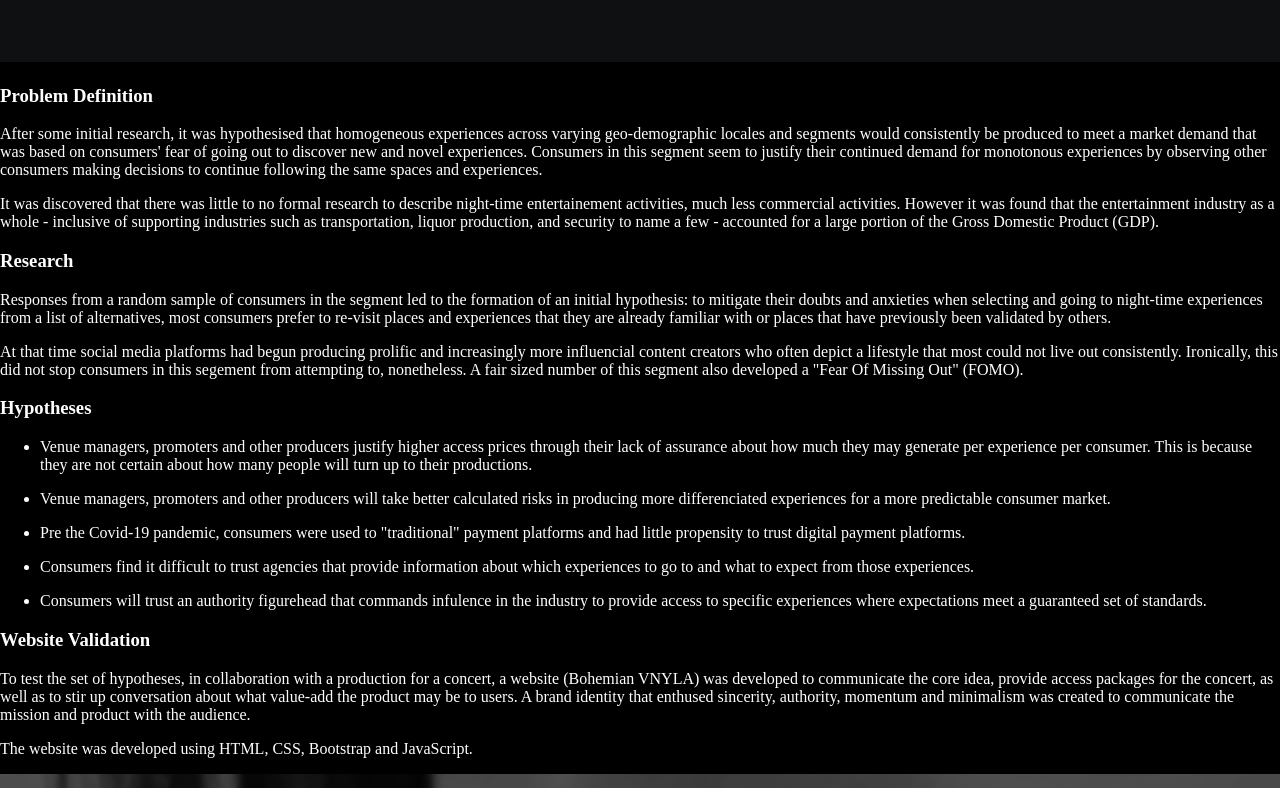
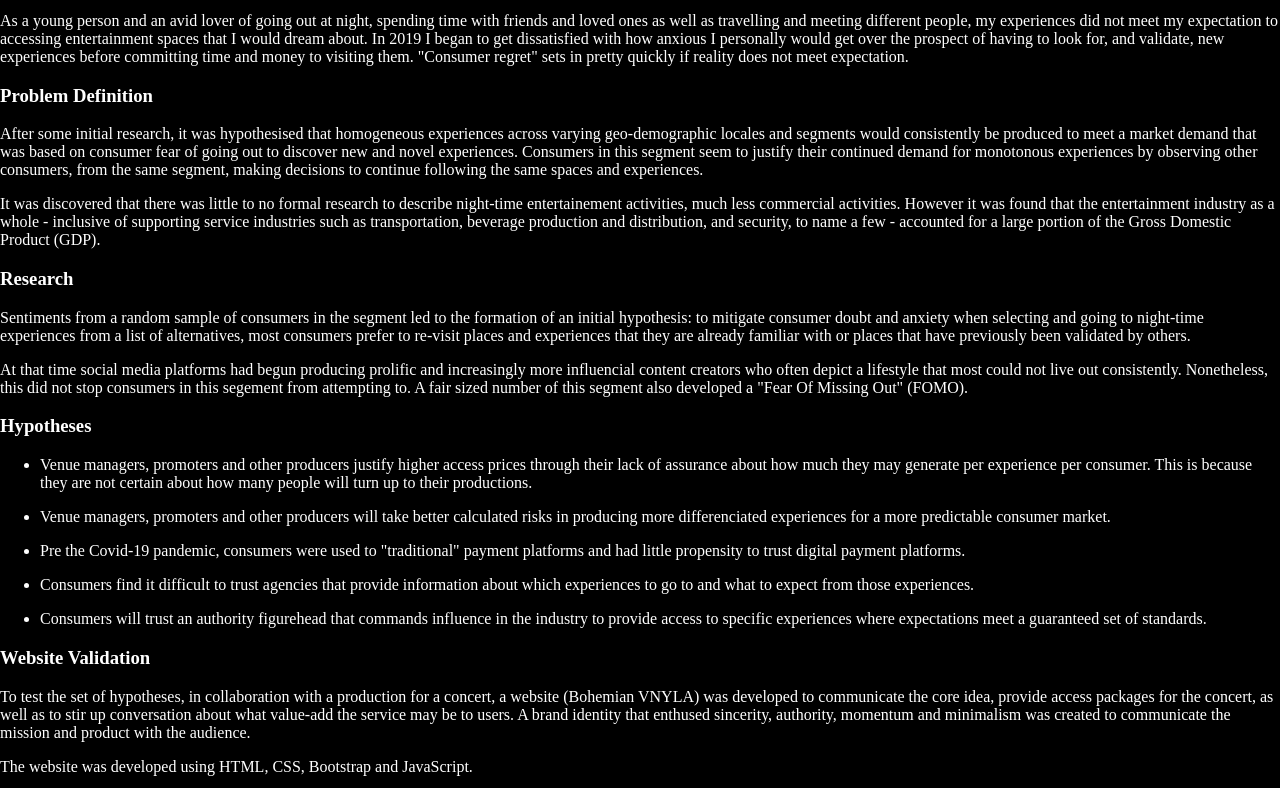
Before and after one commit to jays-space/my-portfolio, a Next.js app: page /projects/bohemian_vnyla in a window 1280 px wide. Shown: the part 1280-2068 px from the top of the page. Built offline with nearby package versions, Linux system fonts and the light colour scheme.

Commit message:
Updated copy

```diff
--- a/pages/projects/bohemian_vnyla.jsx
+++ b/pages/projects/bohemian_vnyla.jsx
@@ -18,7 +18,7 @@ import bohemian_vnyla_img from "../../public/images/bohemian_vnyla.png";
 import {
   BOHEMIAN_VNYLA_UI_IMAGES,
   BOHEMIAN_VNYLA_WEBSITE_IMAGES,
-  BOHEMIAN_VNYLA_LANDING
+  BOHEMIAN_VNYLA_LANDING,
 } from "../../constants/projects-images.constants";
 
 const BohemianVnylaPage = () => {
@@ -47,6 +47,10 @@ const BohemianVnylaPage = () => {
             offering advice, management services, VIP access and benefits - all
             without breaking the bank.
           </Paragraph>
+
+          {/* Bohemian VNYLA - image */}
+          <ProjectImages images={BOHEMIAN_VNYLA_LANDING} />
+
           {/* summary */}
           <Paragraph body project>
             Bohemian VNYLA is an idea that began as a side project in late 2019
@@ -56,18 +60,16 @@ const BohemianVnylaPage = () => {
 
           {/* SubHeader */}
           <Paragraph body project>
-            As a young person and an avid lover of going out at night and
-            spending time with friends and loved ones, travelling and meeting
-            different people my experiences did not meet my expectation to
+            As a young person and an avid lover of going out at night, spending
+            time with friends and loved ones as well as travelling and meeting
+            different people, my experiences did not meet my expectation to
             accessing entertainment spaces that I would dream about. In 2019 I
             began to get dissatisfied with how anxious I personally would get
-            over the prospect of having to look for and validate new experiences
-            before committing time and money to visiting them. "Consumer regret"
-            sets in pretty quickly if reality does not meet expectation.
+            over the prospect of having to look for, and validate, new
+            experiences before committing time and money to visiting them.
+            "Consumer regret" sets in pretty quickly if reality does not meet
+            expectation.
           </Paragraph>
-
-          {/* Bohemian VNYLA - image */}
-          <ProjectImages images={BOHEMIAN_VNYLA_LANDING} />
 
           {/* SubHeader */}
           <SubHeader project>Problem Definition</SubHeader>
@@ -75,38 +77,39 @@ const BohemianVnylaPage = () => {
             After some initial research, it was hypothesised that homogeneous
             experiences across varying geo-demographic locales and segments
             would consistently be produced to meet a market demand that was
-            based on consumers' fear of going out to discover new and novel
+            based on consumer fear of going out to discover new and novel
             experiences. Consumers in this segment seem to justify their
             continued demand for monotonous experiences by observing other
-            consumers making decisions to continue following the same spaces and
-            experiences.
+            consumers, from the same segment, making decisions to continue
+            following the same spaces and experiences.
           </Paragraph>
           <Paragraph body project>
             It was discovered that there was little to no formal research to
             describe night-time entertainement activities, much less commercial
             activities. However it was found that the entertainment industry as
-            a whole - inclusive of supporting industries such as transportation,
-            liquor production, and security to name a few - accounted for a
-            large portion of the Gross Domestic Product (GDP).
+            a whole - inclusive of supporting service industries such as
+            transportation, beverage production and distribution, and security,
+            to name a few - accounted for a large portion of the Gross Domestic
+            Product (GDP).
           </Paragraph>
 
           {/* SubHeader */}
           <SubHeader project>Research</SubHeader>
           <Paragraph body project>
-            Responses from a random sample of consumers in the segment led to
-            the formation of an initial hypothesis: to mitigate their doubts and
-            anxieties when selecting and going to night-time experiences from a
-            list of alternatives, most consumers prefer to re-visit places and
+            Sentiments from a random sample of consumers in the segment led to
+            the formation of an initial hypothesis: to mitigate consumer doubt
+            and anxiety when selecting and going to night-time experiences from
+            a list of alternatives, most consumers prefer to re-visit places and
             experiences that they are already familiar with or places that have
             previously been validated by others.
           </Paragraph>
           <Paragraph body project>
             At that time social media platforms had begun producing prolific and
             increasingly more influencial content creators who often depict a
-            lifestyle that most could not live out consistently. Ironically,
-            this did not stop consumers in this segement from attempting to,
-            nonetheless. A fair sized number of this segment also developed a
-            "Fear Of Missing Out" (FOMO).
+            lifestyle that most could not live out consistently. Nonetheless,
+            this did not stop consumers in this segement from attempting to. A
+            fair sized number of this segment also developed a "Fear Of Missing
+            Out" (FOMO).
           </Paragraph>
 
           {/* SubHeader */}
@@ -145,7 +148,7 @@ const BohemianVnylaPage = () => {
             <Paragraph body project>
               <li>
                 Consumers will trust an authority figurehead that commands
-                infulence in the industry to provide access to specific
+                influence in the industry to provide access to specific
                 experiences where expectations meet a guaranteed set of
                 standards.
               </li>
@@ -158,7 +161,7 @@ const BohemianVnylaPage = () => {
             To test the set of hypotheses, in collaboration with a production
             for a concert, a website (Bohemian VNYLA) was developed to
             communicate the core idea, provide access packages for the concert,
-            as well as to stir up conversation about what value-add the product
+            as well as to stir up conversation about what value-add the service
             may be to users. A brand identity that enthused sincerity,
             authority, momentum and minimalism was created to communicate the
             mission and product with the audience.
@@ -182,15 +185,15 @@ const BohemianVnylaPage = () => {
           <Paragraph body project>
             To establish credibility, affiliations with the production company
             and the concert were displayed on the website as well as social
-            media. Through word-of-mouth and social media, consumers who were
-            fans of the production company or were interested in the concert
-            were directed to the website which was the sole digital platform to
-            purchase tickets.
+            media platforms. Through word-of-mouth and social media, consumers
+            who were fans of the production company or were interested in the
+            concert were directed to the website which was the sole digital
+            platform to purchase tickets.
           </Paragraph>
           <Paragraph body project>
-            After four weeks of deployment there were over 4800 unique visitors
+            After four weeks of deployment there were over 2800 unique visitors
             to the website, approximately 300 email queries about the service,
-            over 800 access package queries and about 25 access package sales.
+            over 100 access package queries and about 25 access package sales.
           </Paragraph>
           <Paragraph body project>
             During and after the concert, consumers who visited the concert were
@@ -207,8 +210,8 @@ const BohemianVnylaPage = () => {
             <Paragraph body project>
               <li>
                 Consumers who purchased door tickets demanded similar curated
-                access when observing the benefits of purchasing access through
-                the Bohemian VNYLA website.
+                access when observing the benefits of purchasing access packages
+                through the Bohemian VNYLA website.
               </li>
             </Paragraph>
             <Paragraph body project>
@@ -257,9 +260,9 @@ const BohemianVnylaPage = () => {
           <Paragraph body project>
             The overall User Interface (UI) design took a contemporary
             dashboard-esque layout. For the main navigation, specific categories
-            in which different products would be located were developed. Each
-            product page would then have a set of tabs to enable the user to
-            navigate and access various product data and settings.
+            in which differentiated products would be located were developed.
+            Each product page would then have a set of tabs to enable the user
+            to navigate and access various product data and settings.
           </Paragraph>
 
           {/* ui-images */}
@@ -268,18 +271,19 @@ const BohemianVnylaPage = () => {
           <Paragraph body project>
             The front-end was built using JavaScript (JS) technologies,
             including Node.js. React.js was the library of choice. For page
-            routing, React Router was used. React Redux and Redux Saga were
-            implemented for state as well as side effect and external API
-            management respectively. Formik was used for form management and
-            design, and Yup for form validation. Material UI along with its CSS
-            in JS implementation were used as a basis for design.
+            routing, React Router was used. React Redux was implemented for
+            state management while implementing Redux Saga for side effect
+            management and external API intergration. Formik was
+            used for form management and design, and Yup for form validation.
+            Material UI along with its CSS in JS implementation were used as a
+            basis for design.
           </Paragraph>
 
           <Paragraph body project>
             For back-end integration, a serverless architecture was implemented.
             Amazon Web Services (AWS) Amplify along with GraphQL were used. AWS
-            Cognito for authentication, Dynamo DB for the database, S3 Buckets
-            for image storage and management.
+            Cognito for authentication, Dynamo DB for the database, and S3
+            Buckets for image storage and management.
           </Paragraph>
 
           {/* SubHeader */}
```
Also changed, not shown: pages/about.jsx (+5 -5 lines).
